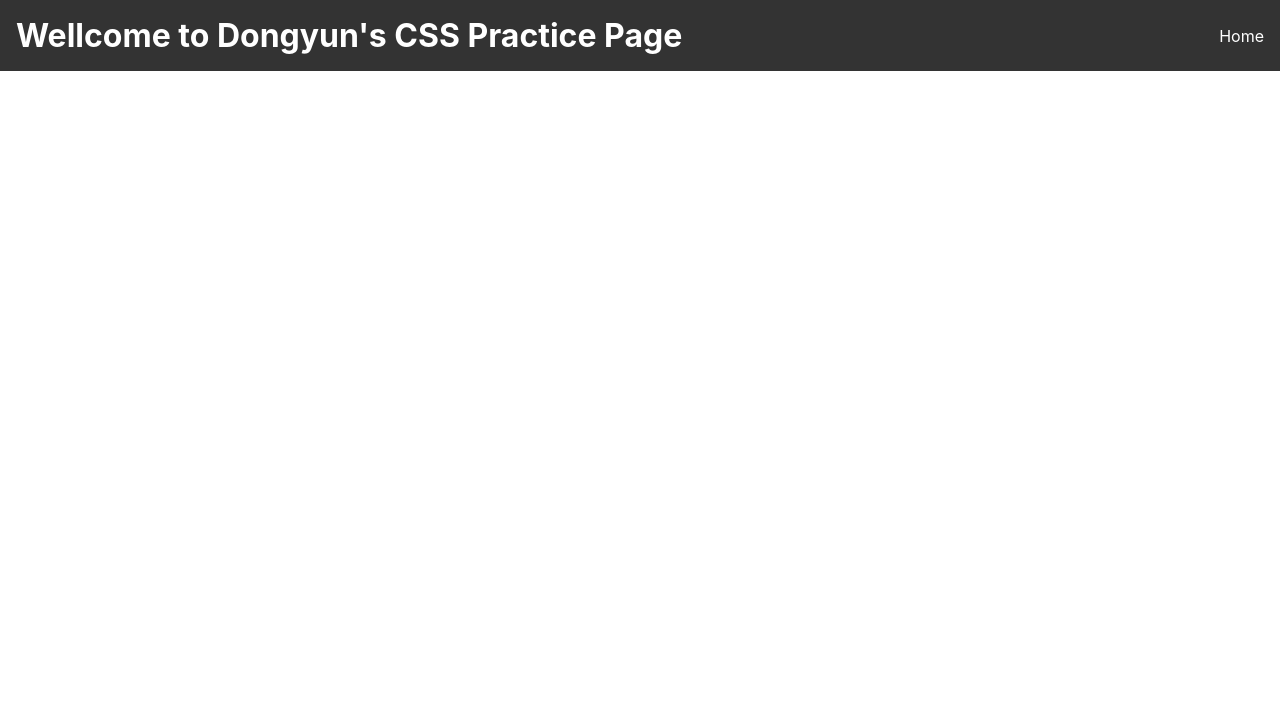
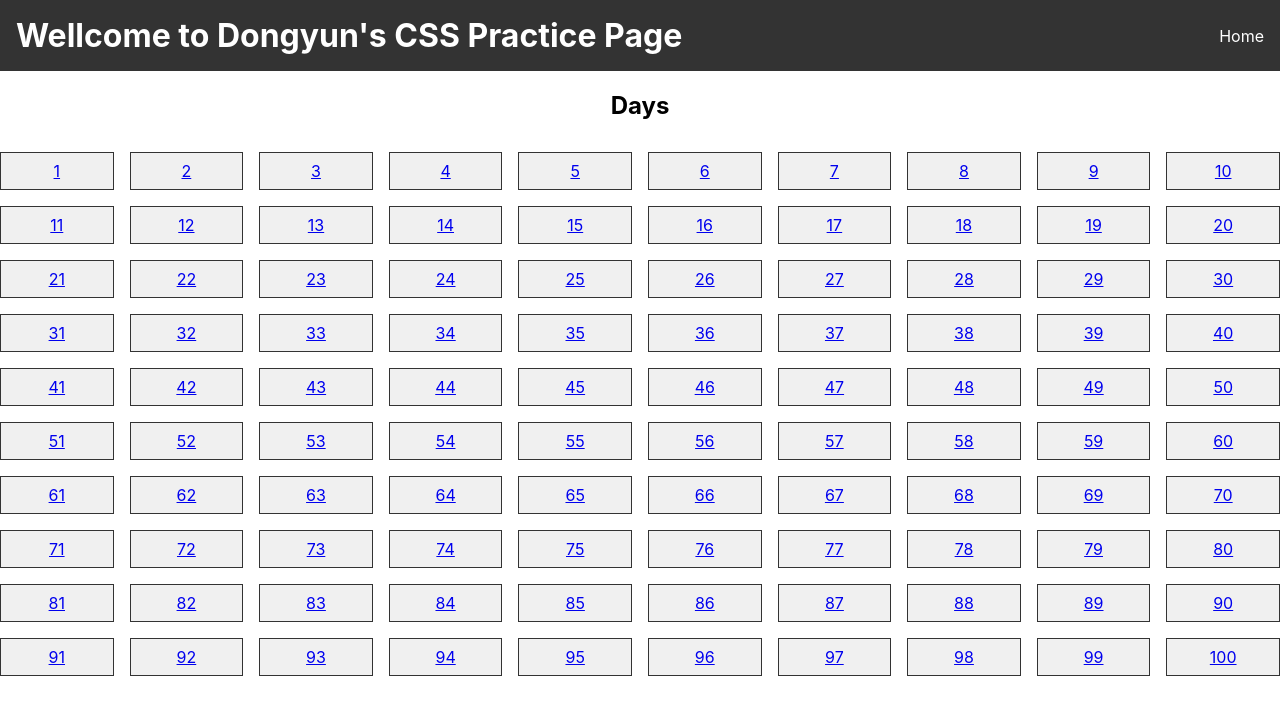
Before and after one commit to dongyunkim96/CSS-Experience, a React (Create React App) app in the folder my-app/: page / in a window 1280 px wide. Shown: the top 714 px of the page. Built offline with nearby package versions, Linux system fonts and the light colour scheme.

Commit message:
error fix

```diff
--- a/my-app/src/App.js
+++ b/my-app/src/App.js
@@ -14,7 +14,7 @@ function App() {
     <AppContainer>
       <Header />
       <Routes>
-        <Route path='/CSS-Experience' element={<Home />} />
+        <Route path='/' element={<Home />} />
         <Route path='/1' element={<Page1 />} />
         <Route path='/2' element={<Page2 />} />
         <Route path='/3' element={<Page3 />} />
```
